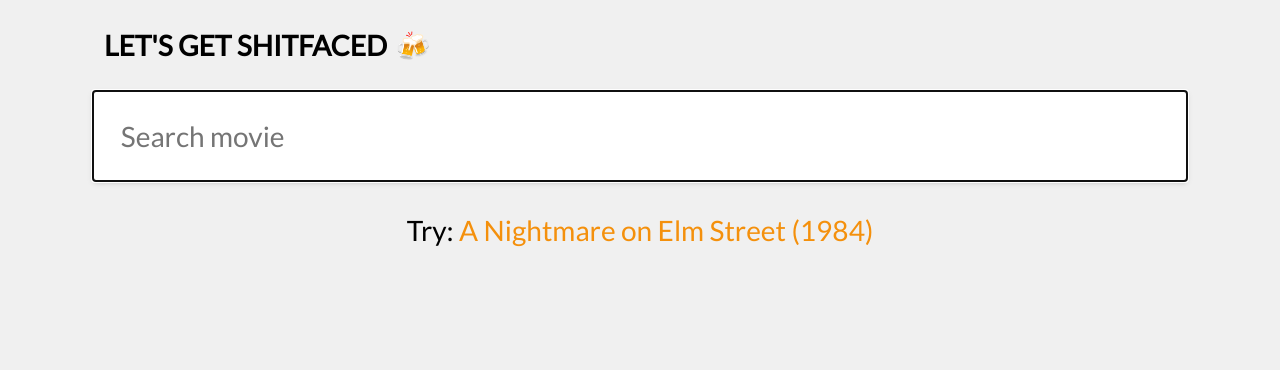
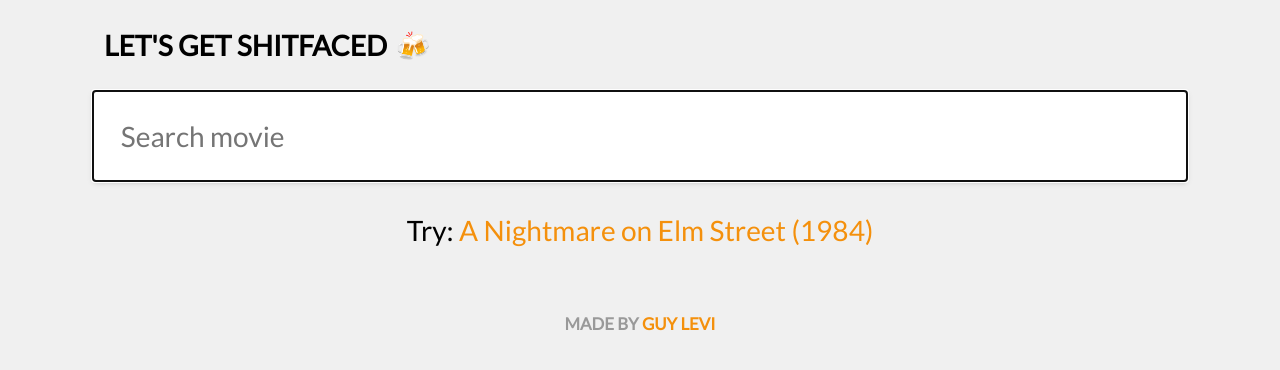
Before and after one commit to robozevel/movie-drinking-game, a Nuxt app: page / in a window 1280 px wide. Shown: the top 370 px of the page. Built offline with nearby package versions, Linux system fonts and the light colour scheme.

Commit message:
attribution link

```diff
--- a/pages/index.vue
+++ b/pages/index.vue
@@ -10,6 +10,7 @@
         Try: <router-link class="suggestion" :to="`/${suggestion.id}`">{{ suggestion.name }}</router-link>
       </p>
     </transition>
+    <footer>Made by <a href="https://guy.is" rel="noopener">Guy Levi</a></footer>
   </main>
 </template>
 
@@ -110,12 +111,26 @@ a.title:hover::after {
   transform: scale(1.4) rotateZ(12deg);
 }
 
+footer a {
+  color: #f4900c;
+}
+
 a.suggestion {
   transition: color .2s ease-in;
   color: #f4900c;
 }
 
+footer a:hover,
 a.suggestion:hover {
   color: #fa743e;
 }
+
+footer {
+  color: #999;
+  font-size: 60%;
+  font-weight: bold;
+  text-transform: uppercase;
+  margin: 2em 0 .5em;
+  text-align: center;
+}
 </style>
```
